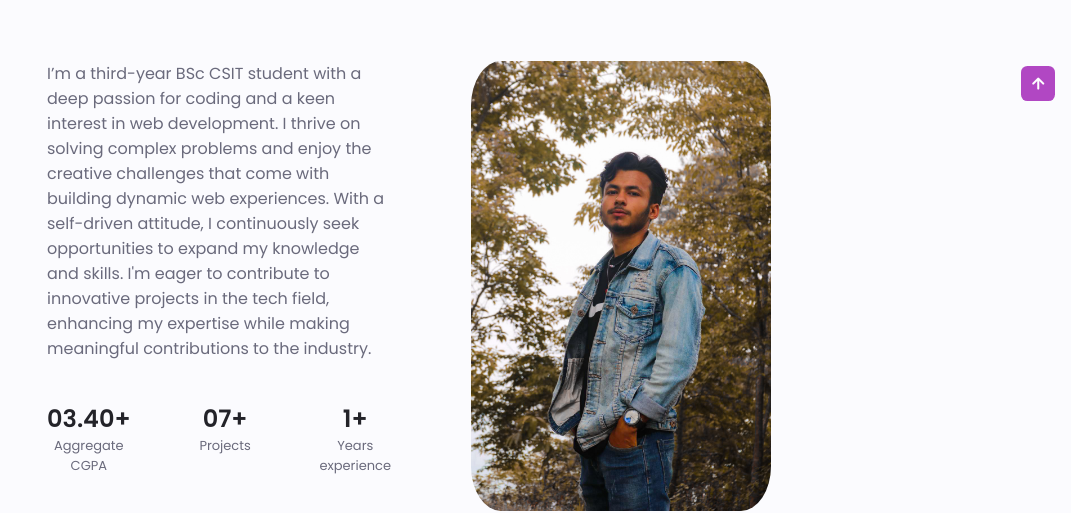
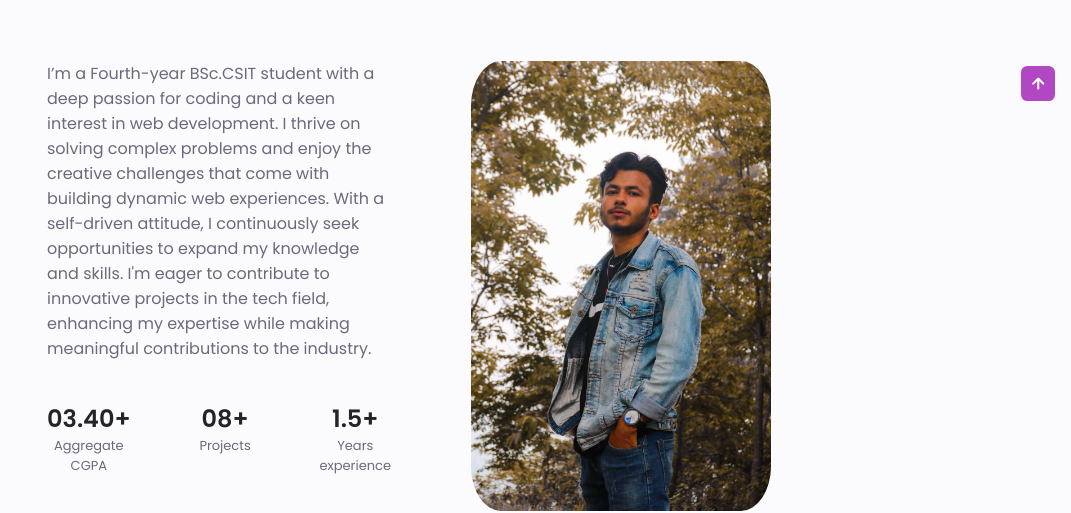
Before and after one commit to milansap/Portofolio-website, a website: page index.html in a window 1280 px wide. Shown: the part 859-1372 px from the top of the page, without its empty margins (209-1280 px from the left). Drawn offline with nearby package versions, Linux system fonts and the light colour scheme.

Commit message:
update : updated the professional details

```diff
--- a/index.html
+++ b/index.html
@@ -204,7 +204,7 @@
         <div class="about__container container grid">
           <div class="about__data">
             <p class="about__description">
-              I’m a third-year BSc CSIT student with a deep passion for coding
+                I’m a Fourth-year BSc.CSIT student with a deep passion for coding
                 and a keen interest in web development. I thrive on solving
                 complex problems and enjoy the creative challenges that come with
                 building dynamic web experiences. With a self-driven attitude, I
@@ -221,12 +221,12 @@
               </div>
 
               <div>
-                <span class="about__info-title">07+</span>
+                <span class="about__info-title">08+</span>
                 <span class="about__info-name"> Projects</span>
               </div>
 
               <div>
-                <span class="about__info-title">1+</span>
+                <span class="about__info-title">1.5+</span>
                 <span class="about__info-name">Years <br />experience</span>
               </div>
             </div>
```
Lines whose indentation alone changed are shown as unchanged.
